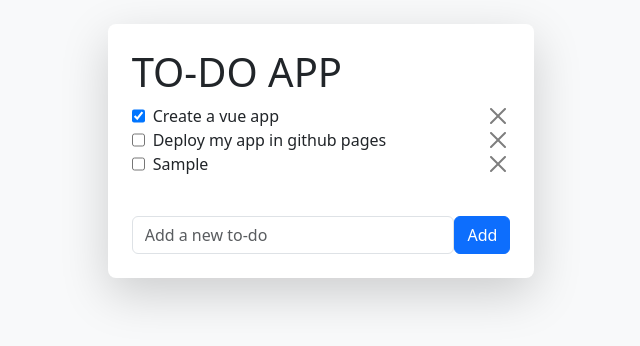
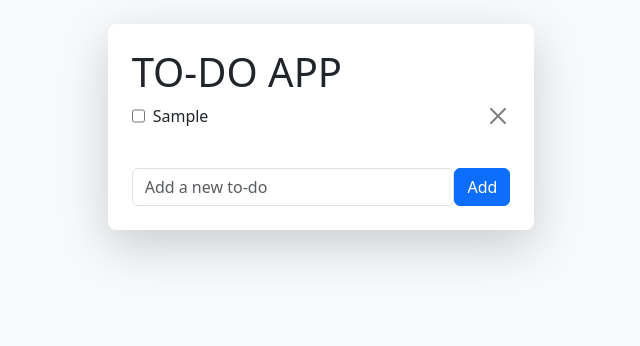
Before and after one commit to nrqrmz/to-do-app, a plain HTML site: page index.html in a window 1280 px wide. Both pictures are taken after typing "Sample" into the empty fields and a click on the input "Add". Shown: the whole page, without its empty margins (319-959 px from the left). Drawn offline with nearby package versions, Linux system fonts and the light colour scheme.

Commit message:
add local storage

```diff
--- a/index.html
+++ b/index.html
@@ -17,7 +17,7 @@
             <li v-for="(todo, index) in todos">
               <div class="d-flex justify-content-between">
                 <div class="d-flex">
-                  <input type="checkbox" v-model="todo.done" class="me-2">
+                  <input @change="updateStatus" type="checkbox" v-model="todo.done" class="me-2">
                   <div>{{todo.title}}</div>
                 </div>
                 <button @click="deleteTodo(index)" type="button" class="btn-close fs-6" aria-label="Close"></button>
--- a/main.js
+++ b/main.js
@@ -1,10 +1,7 @@
 const app = Vue.createApp({
   data() {
     return {
-      todos: [
-        { title: 'Create a vue app', done: true },
-        { title: 'Deploy my app in github pages', done: false }
-      ],
+      todos: [],
       newTodo: ''
     }
   },
@@ -15,9 +12,29 @@ const app = Vue.createApp({
         this.todos.push(todo)
         this.newTodo = ''
       }
+      this.saveTodos()
     },
     deleteTodo(index) {
       this.todos.splice(index, 1)
+      this.saveTodos()
+    },
+    updateStatus() {
+      this.saveTodos()
+    },
+    saveTodos() {
+      localStorage.setItem('todos', JSON.stringify(this.todos));
+    },
+    loadTodos() {
+      const saved = localStorage.getItem('todos');
+      if (saved) {
+        this.todos = JSON.parse(saved);
+      }
     }
+  },
+  mounted() {
+    this.loadTodos();
   }
 })
+
+// const vm = app.mount('#app')
+// window.vm = vm
```
